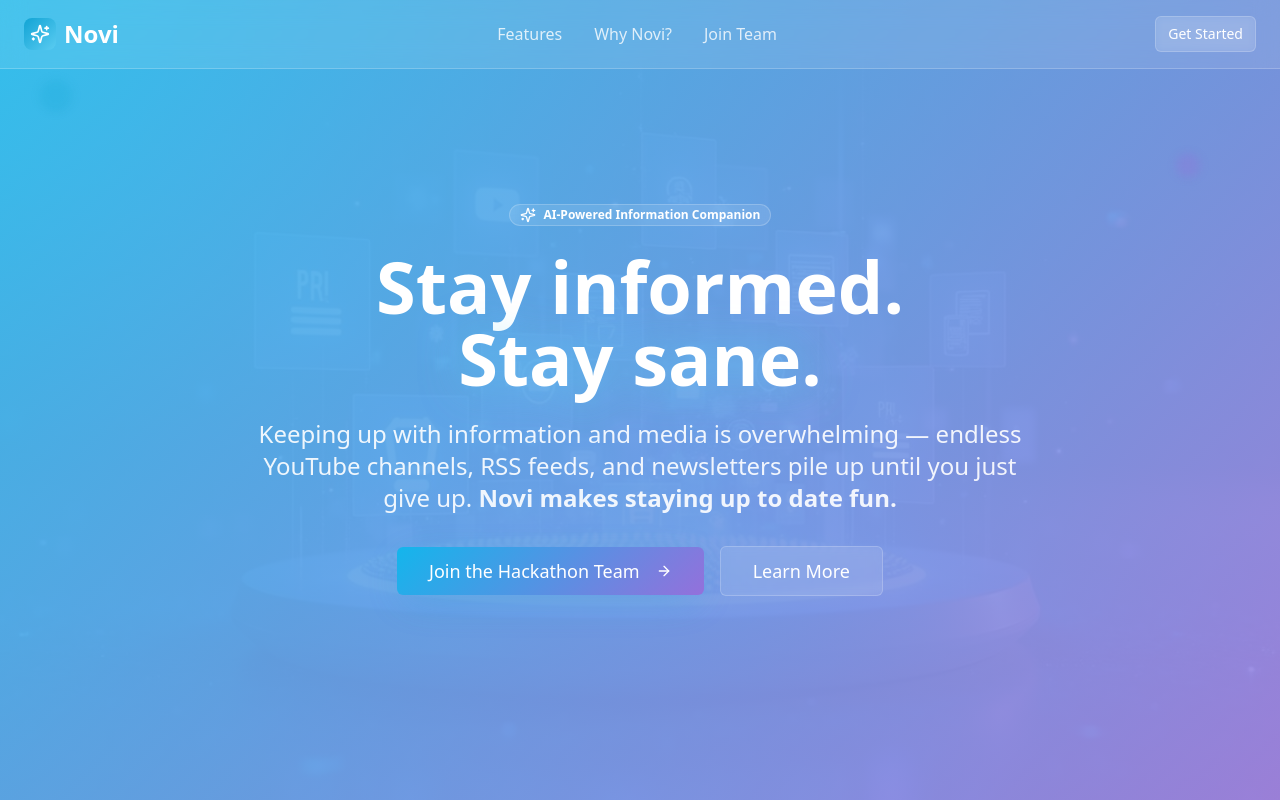
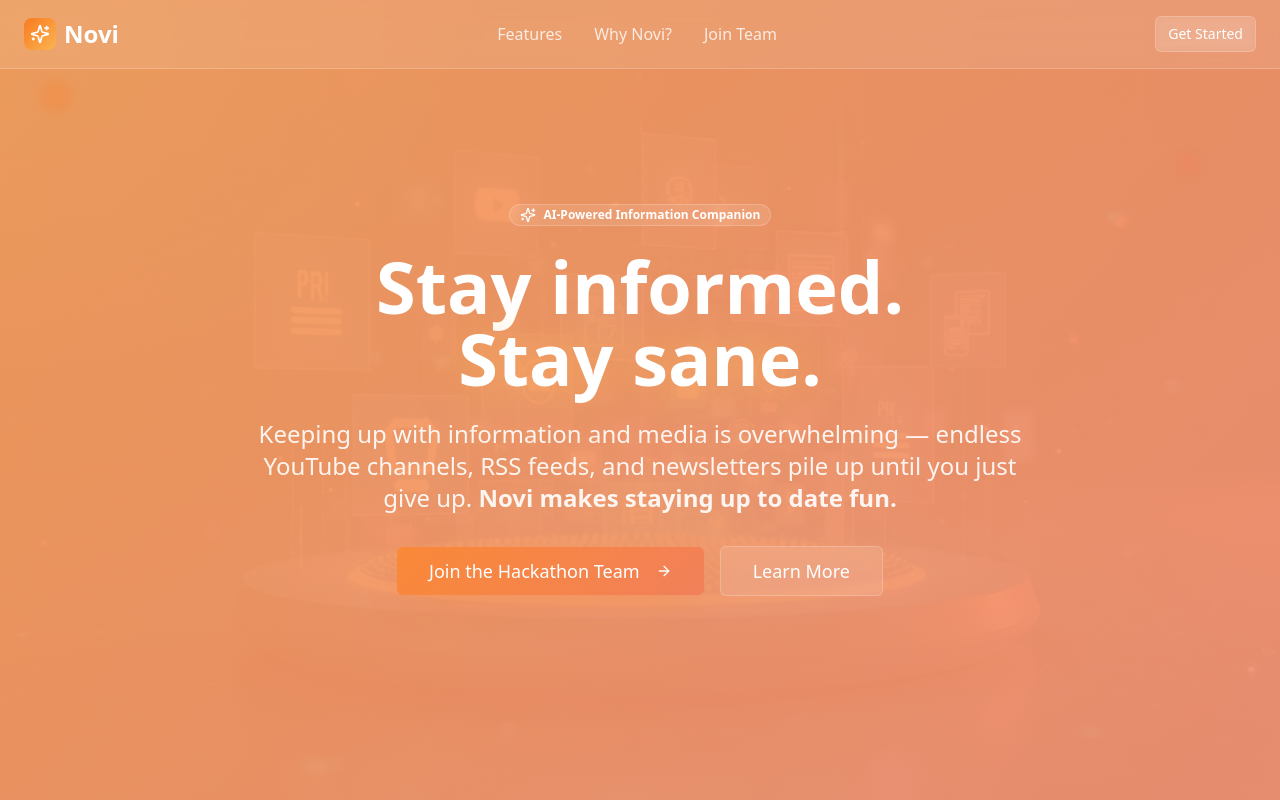
Before and after one commit to emilykangdev/novi-landing, a React (Vite) app: page / in a window 1280 px wide. Shown: the top 800 px of the page. Built offline with nearby package versions, Linux system fonts and the light colour scheme.

Commit message:
Change theme to warm

```diff
--- a/src/index.css
+++ b/src/index.css
@@ -17,21 +17,21 @@
     --popover: 0 0% 100%;
     --popover-foreground: 220 15% 15%;
 
-    /* Primary: Fresh teal-blue for Novi brand */
-    --primary: 195 85% 45%;
+    /* Primary: Warm sunset orange for Novi brand */
+    --primary: 25 95% 55%;
     --primary-foreground: 0 0% 100%;
-    --primary-glow: 195 85% 65%;
+    --primary-glow: 35 95% 65%;
 
-    /* Secondary: Soft complement */
-    --secondary: 195 25% 95%;
-    --secondary-foreground: 195 85% 25%;
+    /* Secondary: Soft warm complement */
+    --secondary: 35 40% 95%;
+    --secondary-foreground: 25 85% 35%;
 
-    /* Muted tones */
-    --muted: 220 15% 96%;
-    --muted-foreground: 220 10% 45%;
+    /* Muted tones with warmth */
+    --muted: 30 20% 96%;
+    --muted-foreground: 30 15% 45%;
 
-    /* Accent: Warm purple for highlights */
-    --accent: 260 60% 65%;
+    /* Accent: Warm coral for highlights */
+    --accent: 15 85% 65%;
     --accent-foreground: 0 0% 100%;
 
     --destructive: 0 75% 55%;
@@ -39,17 +39,17 @@
 
     --border: 220 15% 90%;
     --input: 220 15% 90%;
-    --ring: 195 85% 45%;
+    --ring: 25 95% 55%;
 
     /* Custom design tokens for Novi */
-    --gradient-primary: linear-gradient(135deg, hsl(195 85% 45%), hsl(195 85% 65%));
-    --gradient-hero: linear-gradient(135deg, hsl(195 85% 50%), hsl(260 60% 65%));
-    --gradient-subtle: linear-gradient(180deg, hsl(220 20% 98%), hsl(195 25% 96%));
-    --gradient-card: linear-gradient(145deg, hsl(0 0% 100%), hsl(195 25% 98%));
+    --gradient-primary: linear-gradient(135deg, hsl(25 95% 55%), hsl(35 95% 65%));
+    --gradient-hero: linear-gradient(135deg, hsl(25 95% 60%), hsl(15 85% 65%));
+    --gradient-subtle: linear-gradient(180deg, hsl(30 25% 98%), hsl(35 30% 96%));
+    --gradient-card: linear-gradient(145deg, hsl(0 0% 100%), hsl(35 25% 98%));
 
     /* Shadows with brand color */
-    --shadow-primary: 0 10px 40px -10px hsl(195 85% 45% / 0.3);
-    --shadow-glow: 0 0 60px hsl(195 85% 65% / 0.4);
+    --shadow-primary: 0 10px 40px -10px hsl(25 95% 55% / 0.3);
+    --shadow-glow: 0 0 60px hsl(35 95% 65% / 0.4);
     --shadow-card: 0 4px 20px -4px hsl(220 15% 15% / 0.1);
     --shadow-hover: 0 8px 30px -8px hsl(220 15% 15% / 0.15);
 
@@ -180,6 +180,6 @@
 
   /* Glow effect */
   .glow-primary {
-    filter: drop-shadow(0 0 20px hsl(195 85% 65% / 0.6));
+    filter: drop-shadow(0 0 20px hsl(35 95% 65% / 0.6));
   }
 }
```
